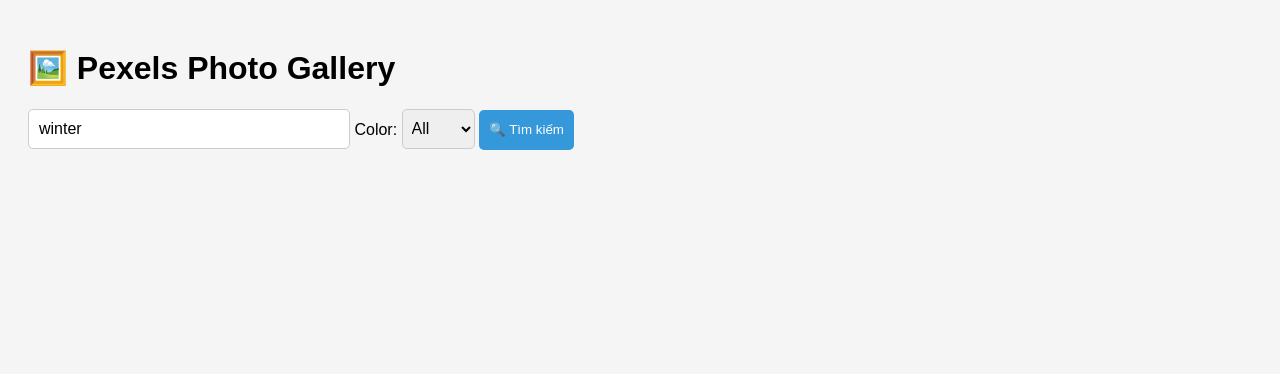
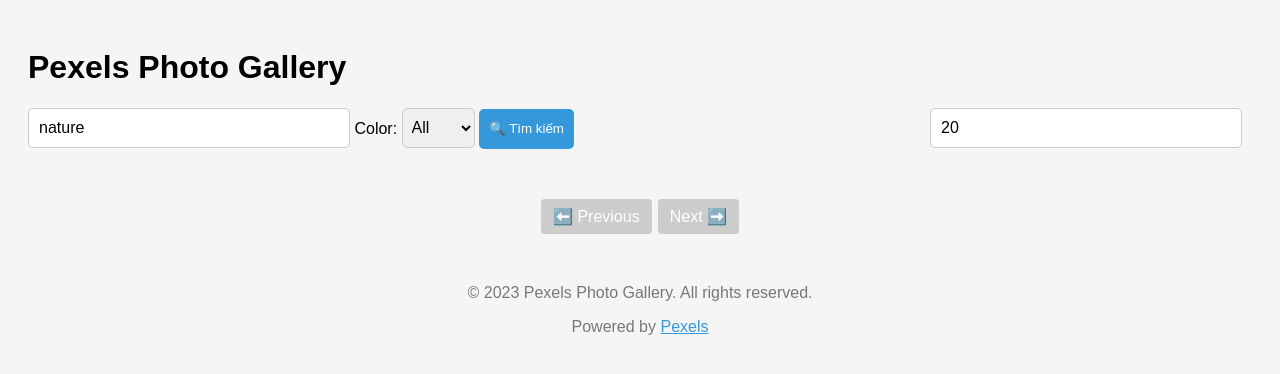
Before and after one commit to prince24999/python_pexels, a Flask app: page / in a window 1280 px wide. Shown: the top 374 px of the page. Run offline with Flask 3, Linux system fonts and the light colour scheme; data that the repository does not hold is empty.

Commit message:
new paging

```diff
--- a/Network/network.py
+++ b/Network/network.py
@@ -3,9 +3,10 @@ import requests
 from Control.photo import Photo, Root
 
 
-def get_photos(query: str, color: str) -> [Photo]:  # type: ignore
-
-    url = f"https://api.pexels.com/v1/search?query={query}&orientation=landscape&size=large&color={color}&locale=&page=1&per_page=100"
+def get_photos(query: str, color: str, page: int = 1, per_page: int = 80) -> tuple[list[Photo], int]:  # type: ignore
+    url = f"https://api.pexels.com/v1/search?query={query}&orientation=landscape&size=large&color={color}&locale=&page={page}&per_page={per_page}"
+    print(f"URL: {url}")  # In ra URL để kiểm tra
+    # Thêm header Authorization với API key
     headers = {
         "Authorization": "Y3dDyi8upPyObSyzc6swlKMR0YyGgfLunIoHCvgkXwALQ9cev030eIMQ"
     }
@@ -14,14 +15,10 @@ def get_photos(query: str, color: str) -> [Photo]:  # type: ignore
 
     if response.status_code == 200:
         data = response.json()
-        photos = Root.from_dict(
-            data
-        ).photos  # Chuyển đổi dữ liệu JSON thành đối tượng Root và lấy thuộc tính photos
-        # Hoặc bạn có thể sử dụng Root.from_dict(data) để lấy toàn bộ đối
-        # tượng Root nếu cần thiết
-        print(f"Số lượng ảnh: {len(photos)}")
-        # print(f"Tên nhiếp ảnh gia ảnh đầu tiên: {photos[0].photographer}")
-        return photos  # Trả về dữ liệu JSON
+        photos = Root.from_dict(data).photos
+        total = data.get("total_results", 0)  # Lấy số lượng kết quả từ JSON gốc
+        print(f"Số ảnh trong trang hiện tại: {len(photos)} / Tổng: {total}")
+        return photos, total
     else:
         print("Gọi API thất bại:", response.status_code)
-        return None
+        return [], 0
--- a/app.py
+++ b/app.py
@@ -1,21 +1,45 @@
-from flask import Flask, render_template, request  # type: ignore
+import math
+from flask import Flask, render_template, request, jsonify  # type: ignore
 from Network.network import get_photos
 import urllib.parse
+
 
 app = Flask(__name__)
 
 
 @app.route("/", methods=["GET"])
+@app.route("/")
 def index():
-    # Lấy query string từ form
-    query = request.args.get("q", default="winter")
+    query = request.args.get("q", "nature")          # 🔍 đúng với tên tham số q
+    color = request.args.get("c", "")                # 🎨 đúng với tên tham số c
+    page = int(request.args.get("page", 1))          # 🧭 đúng với tên tham số page
+    per_page = int(request.args.get("per_page", 20)) # 🧮 đúng với tên per_page
 
-    color = request.args.get("c", default="")
+    photos, total_results = get_photos(query, color, page, per_page)
+    total_pages = math.ceil(total_results / per_page)
 
-    # Encode query để an toàn với tiếng Việt và URL
-    query_encoded = urllib.parse.quote(query)
+    return render_template(
+        "gallery.html",
+        photos=photos,
+        current_query=query,
+        current_color=color,
+        page=page,
+        per_page=per_page,
+        total_pages=total_pages
+    )
 
-    # Gọi hàm lấy ảnh, truyền query đã mã hóa nếu cần
-    photos = get_photos(query_encoded, color)
+# @app.route("/api/photos")
+# def photos_api():
+#     query = request.args.get("q", "nature")
+#     color = request.args.get("c", "")
+#     page = int(request.args.get("page", 1))
+#     per_page = int(request.args.get("per_page", 20))
 
-    return render_template("gallery.html", photos=photos, current_query=query)
+#     photos, total_results = get_photos(query, color, page, per_page)
+#     photo_dicts = [photo.to_dict() for photo in photos]  # đảm bảo lớp Photo có to_dict()
+
+#     return jsonify({
+#         "photos": photo_dicts,
+#         "page": page,
+#         "total_results": total_results
+#     })
--- a/templates/gallery.html
+++ b/templates/gallery.html
@@ -6,6 +6,33 @@
     <title>Gallery</title>
     <meta name="viewport" content="width=device-width, initial-scale=1">
     <style>
+        /* :root {
+            --bg-color: #f5f5f5;
+            --text-color: #333;
+            --card-bg: white;
+            --card-shadow: rgba(0, 0, 0, 0.1);
+        }
+
+        body.dark-mode {
+            --bg-color: #1e1e1e;
+            --text-color: #eee;
+            --card-bg: #2a2a2a;
+            --card-shadow: rgba(255, 255, 255, 0.05);
+        }
+
+        body {
+            background-color: var(--bg-color);
+            color: var(--text-color);
+        } */
+
+        /* .card {
+            background-color: var(--card-bg);
+            box-shadow: 0 2px 6px var(--card-shadow);
+        } */
+
+        /* Pagination hover active vẫn như trước, không cần sửa nếu dùng biến màu */
+
+
         body {
             font-family: sans-serif;
             padding: 20px;
@@ -35,11 +62,61 @@
             font-size: 0.9em;
             color: #555;
         }
+
+        .pagination {
+            display: flex;
+            flex-wrap: wrap;
+            justify-content: center;
+            margin-top: 30px;
+            gap: 6px;
+        }
+
+        .pagination a,
+        .pagination span {
+            padding: 8px 12px;
+            border-radius: 4px;
+            text-decoration: none;
+            font-size: 16px;
+            transition: all 0.2s ease-in-out;
+        }
+
+        .pagination a {
+            background-color: #eee;
+            color: #333;
+        }
+
+        .pagination a:hover {
+            background-color: #3498db;
+            color: white;
+            cursor: pointer;
+        }
+
+        .pagination span.active {
+            background-color: #333;
+            color: white;
+            font-weight: bold;
+        }
+
+        .pagination span.disabled {
+            background-color: #ccc;
+            color: white;
+            pointer-events: none;
+        }
+
+        /* Mobile-friendly */
+        @media (max-width: 600px) {
+
+            .pagination a,
+            .pagination span {
+                font-size: 14px;
+                padding: 6px 10px;
+            }
+        }
     </style>
 </head>
 
 <body>
-    <h1>🖼️ Pexels Photo Gallery</h1>
+    <h1>Pexels Photo Gallery</h1>
     <!-- 🔍 Thanh tìm kiếm -->
     <form method="get" action="/" style="margin-bottom: 20px; text-align: left;">
         <input type="text" name="q" placeholder="Type something to search (Ex: Tiger)" value="{{ current_query }}"
@@ -57,6 +134,17 @@
             style="height: 40px; padding: 10px; border: none; background-color: #3498db; color: white; border-radius: 5px; cursor: pointer;">
             🔍 Tìm kiếm
         </button>
+        <div style="float:right">
+            <input type="text" name="per_page" placeholder="20" value="{{ per_page }}" title="Photos per page"
+                pattern="\d*" oninput="this.value = this.value.replace(/[^0-9]/g, '')"
+                onkeypress="if (event.key === 'Enter') { this.form.submit(); }"
+                style="font-size: 16px; padding: 10px; width: 300px; max-width: 90%; border-radius: 5px; border: 1px solid #ccc;">
+        </div>
+        <!-- <button onclick="toggleDarkMode()"
+            style="float:right; margin-bottom: 20px; padding: 8px 12px; border-radius: 5px; background-color: #333; color: white; border: none; cursor: pointer;">
+            🌙 Toggle Dark Mode
+        </button> -->
+
     </form>
     <div class="grid">
         {% for photo in photos %}
@@ -70,6 +158,61 @@
         {% endfor %}
     </div>
 
+    <div class="pagination">
+
+        {% if page > 1 %}
+        <a href="/?q={{ current_query }}&c={{ current_color }}&page={{ page - 1 }}&per_page={{ per_page }}">⬅️
+            Previous</a>
+        {% else %}
+        <span class="disabled">⬅️ Previous</span>
+        {% endif %}
+
+        {% set start_page = page - 3 if page - 3 > 1 else 1 %}
+        {% set end_page = page + 3 if page + 3 < total_pages else total_pages %} {% if start_page> 1 %}
+            <a href="/?q={{ current_query }}&c={{ current_color }}&page=1&per_page={{ per_page }}">1</a>
+            {% if start_page > 2 %}
+            <span>…</span>
+            {% endif %}
+            {% endif %}
+
+            {% for p in range(start_page, end_page + 1) %}
+            {% if p == page %}
+            <span class="active">{{ p }}</span>
+            {% else %}
+            <a href="/?q={{ current_query }}&c={{ current_color }}&page={{ p }}&per_page={{ per_page }}">{{ p }}</a>
+            {% endif %}
+            {% endfor %}
+
+            {% if end_page < total_pages %} {% if end_page < total_pages - 1 %} <span>…</span>
+                {% endif %}
+                <a href="/?q={{ current_query }}&c={{ current_color }}&page={{ total_pages }}&per_page={{ per_page }}">{{
+                    total_pages }}</a>
+                {% endif %}
+
+                {% if page < total_pages %} <a
+                    href="/?q={{ current_query }}&c={{ current_color }}&page={{ page + 1 }}&per_page={{ per_page }}">
+                    Next ➡️</a>
+                    {% else %}
+                    <span class="disabled">Next ➡️</span>
+                    {% endif %}
+    </div>
+
+    <footer style="margin-top: 50px; text-align: center; color: #777;">
+        <p>© 2023 Pexels Photo Gallery. All rights reserved.</p>
+        <p>Powered by <a href="https://www.pexels.com/" target="_blank" style="color: #3498db;">Pexels</a></p>
+    </footer>
+    <!-- <script>
+        window.onload = function () {
+            window.scrollTo({ top: 0, behavior: 'smooth' });
+        };
+    </script>
+    <script>
+        function toggleDarkMode() {
+            document.body.classList.toggle("dark-mode");
+        }
+    </script> -->
+
+
 </body>
 
 </html>
```
